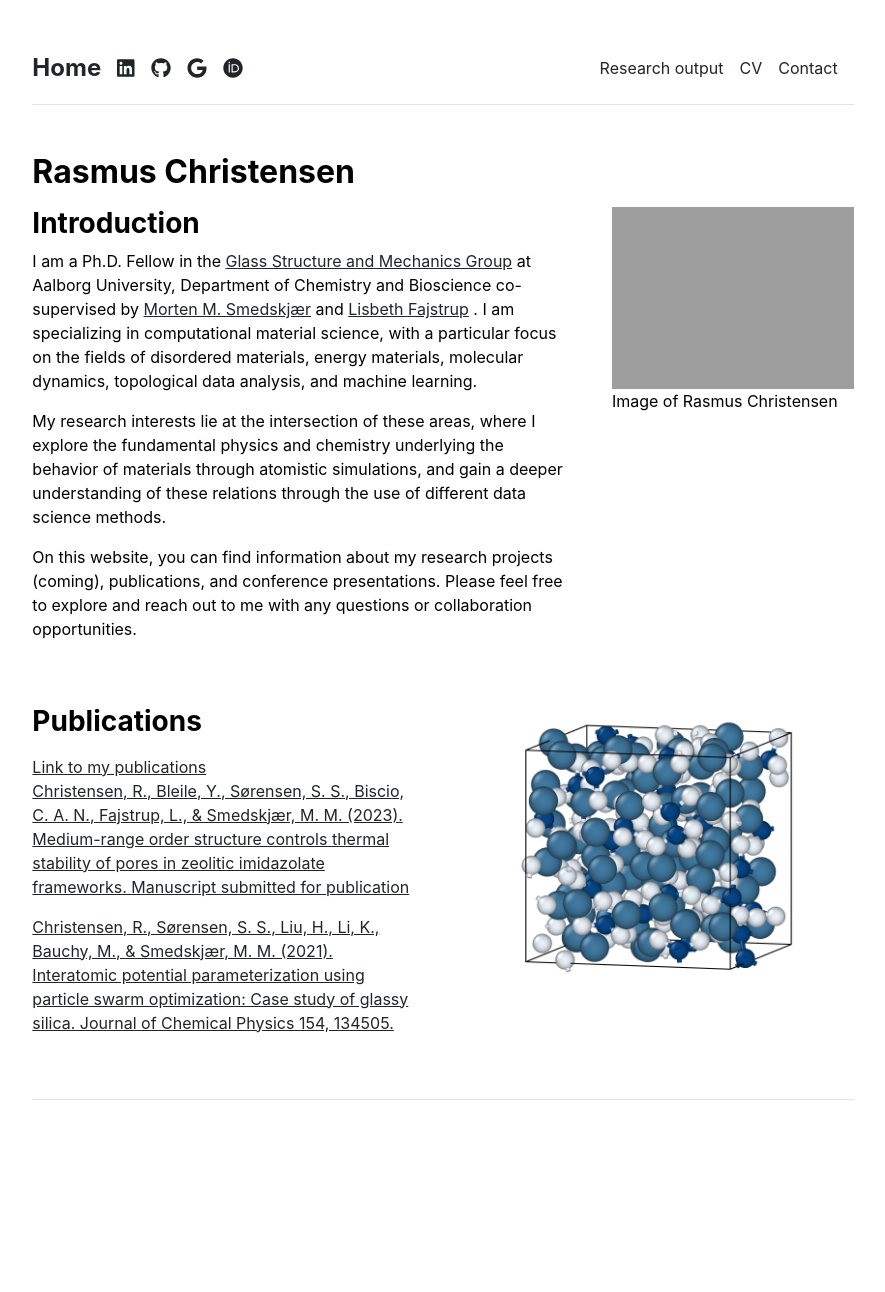
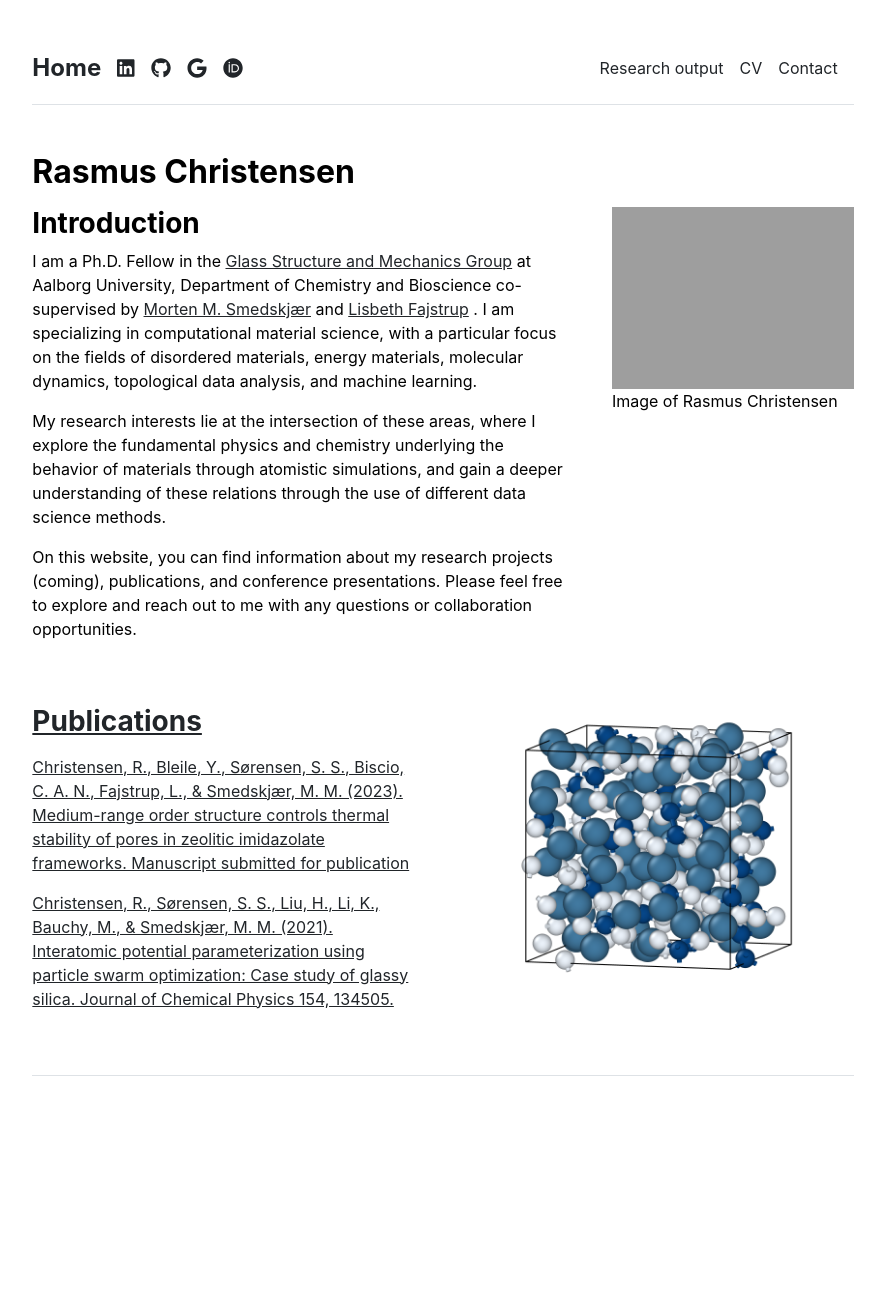
Before and after one commit to R-Chr/R-Chr.github.io, a Jekyll site: the page built from index.md, in a window 1280 px wide. Shown: the whole page, without its empty margins (197-1082 px from the left). Built offline with Jekyll 4.4.1, drawn with Linux system fonts in a browser that asks for light colours; after the commit the page ends 1268 px from its top, so only the background shows below that.

Commit message:
Update home.html

```diff
--- a/_layouts/home.html
+++ b/_layouts/home.html
@@ -18,8 +18,7 @@ layout: default
 
 <div class="row g-5 mb-5">
   <div class="col-md-6">
-    <h3 class="fw-bold pb-2 mb-2">Publications</h3>
-    <a href="{{ site.github.url }}/publications">Link to my publications</a>
+    <h3 class="fw-bold pb-2 mb-2"><a href="{{ site.github.url }}/publications">Publications</a></h3>
       {% for item in site.data.publications.featured %}
         <p><a href="{{ item.url }}">{{ item.name }}</a></p>
       {% endfor %}
```
